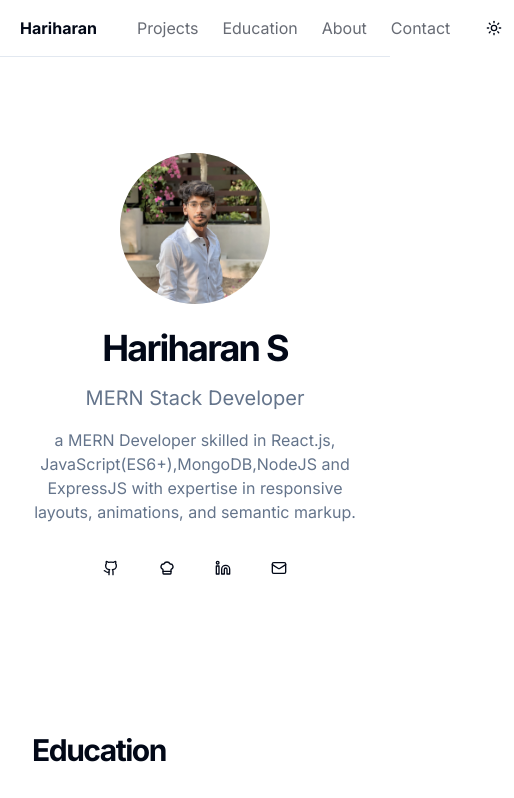
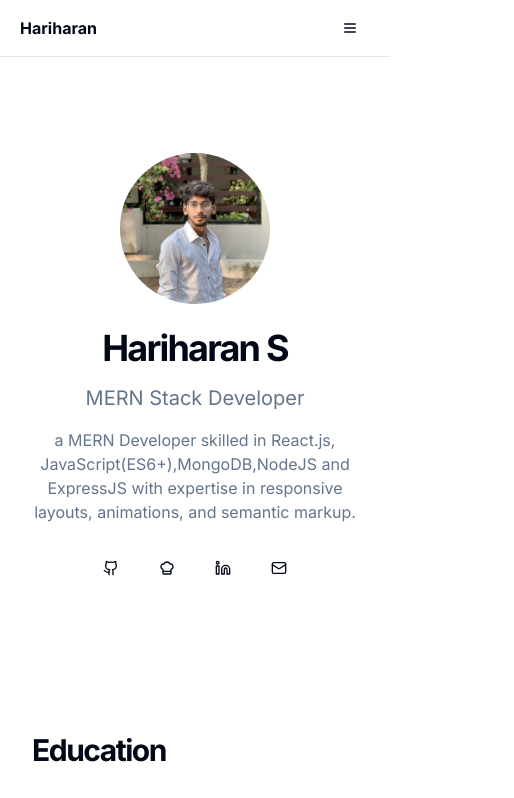
Before and after one commit to hariharan138/Hariharan-portfolio, a Next.js app: page / in a window 390 px wide. Shown: the top 798 px of the page, 514 px wide, since content can reach past the window. Built offline with nearby package versions, Linux system fonts and the light colour scheme.

Commit message:
added menu for responsive

```diff
--- a/components/header.tsx
+++ b/components/header.tsx
@@ -1,18 +1,52 @@
+  'use client'
   import Link from "next/link"
   import { ThemeToggle } from "./theme-toggle"
+  import { useState } from "react"
+  import { Menu, X } from 'lucide-react'
+  import { Button } from "../components/ui/button"
 
   export function Header() {
+    const [isMenuOpen, setIsMenuOpen] = useState(false)
+
+    const toggleMenu = () => setIsMenuOpen(!isMenuOpen)
+
     return (
-    <header className=" sticky top-0 z-50 w-full border-b bg-background/95 backdrop-blur supports-[backdrop-filter]:bg-background/60">
-
-      <div className="  p-5 container flex  h-14 items-center">
-        <div className="mr-4 flex">
-          <Link href="/" className="mr-6 flex items-center space-x-2">
-            <span className="font-bold sm:inline-block">Hariharan </span>
+      <header className="sticky top-0 z-50 w-full border-b bg-background/95 backdrop-blur supports-[backdrop-filter]:bg-background/60">
+        <div className="container flex h-14 items-center justify-between p-5">
+          <div className="flex items-center">
+            <Link href="/" className="flex items-center space-x-2">
+              <span className="font-bold sm:inline-block">Hariharan</span>
             </Link>
           </div>
-        <div className="flex flex-1 items-center justify-between space-x-2 md:justify-end">
-          <nav className="flex items-center space-x-6">
+
+          <nav className="hidden md:flex items-center space-x-6">
+            <NavLinks />
+            <ThemeToggle />
+          </nav>
+
+          <div className="md:hidden">
+            <Button variant="ghost" size="icon" onClick={toggleMenu}>
+              {isMenuOpen ? <X className="h-6 w-6" /> : <Menu className="h-6 w-6" />}
+            </Button>
+          </div>
+        </div>
+
+        {/* Mobile menu */}
+        {isMenuOpen && (
+          <div className="md:hidden">
+            <nav className="flex flex-col items-center space-y-4 p-4">
+              <NavLinks />
+              <ThemeToggle />
+            </nav>
+          </div>
+        )}
+      </header>
+    )
+  }
+
+  function NavLinks() {
+    return (
+      <>
         <Link
           href="/projects"
           className="hover:text-foreground/80 text-foreground/60 transition-colors"
@@ -37,10 +71,6 @@ export function Header() {
         >
           Contact
         </Link>
-            <ThemeToggle />
-          </nav>
-        </div>
-      </div>
-    </header>
+      </>
     )
   }
```
Lines whose indentation alone changed are shown as unchanged.
